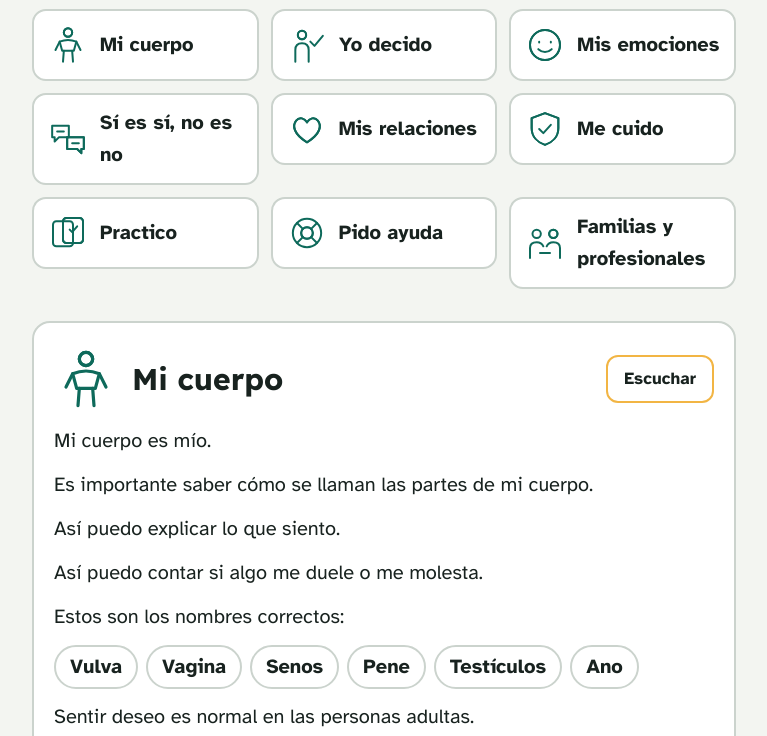
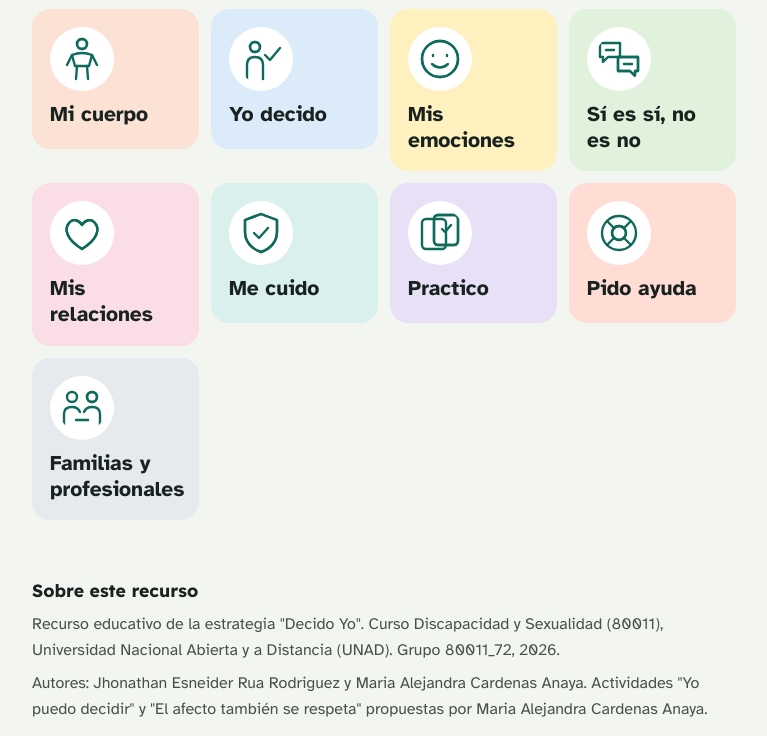
Before and after one commit to ruajhonathan16-wq/decido-yo, a plain HTML site: page index.html in a window 1280 px wide. Shown: the part 559-1295 px from the top of the page, without its empty margins (256-1023 px from the left). Drawn offline with Linux system fonts and the light colour scheme.

Commit message:
Un tema por pantalla, colores por tema e imágenes más grandes
Co-Authored-By: Claude Opus 5.5 <noreply@anthropic.com>
Claude-Session: https://claude.ai/code/session_011PkxUU2CchrCxy8tSTRR8Q

```diff
--- a/index.html
+++ b/index.html
@@ -26,6 +26,8 @@
   --bad-bg: #FBE6E4;
   --display: "Lexend", "Segoe UI", system-ui, sans-serif;
   --body: "Atkinson Hyperlegible", "Verdana", system-ui, sans-serif;
+  --c-cuerpo: #FCE2D4; --c-decido: #DCEBFA; --c-emociones: #FFF0BF; --c-consent: #E0F1DC; --c-relaciones: #FBDDE6;
+  --c-cuidado: #D9F0EC; --c-practico: #E7E0F7; --c-ayuda: #FFDDD5; --c-apoyos: #E6EAEE;
   --scale: 1;
 }
 @media (prefers-color-scheme: dark) {
@@ -33,6 +35,8 @@
     --bg: #111715; --surface: #1A2320; --ink: #EDF2EF; --muted: #AEBBB5; --line: #2F3B37;
     --accent: #5FCDB8; --accent-ink: #0B1513; --warm: #F4C163; --warm-ink: #2A1E05;
     --ok: #7BD496; --bad: #FF8A80; --ok-bg: #16301F; --bad-bg: #3A1A18;
+    --c-cuerpo: #4A2B20; --c-decido: #1F3449; --c-emociones: #453913; --c-consent: #213A23; --c-relaciones: #4A2331;
+    --c-cuidado: #173A36; --c-practico: #2F2749; --c-ayuda: #4B241D; --c-apoyos: #2A3138;
     color-scheme: dark;
   }
 }
@@ -40,17 +44,20 @@
   --bg: #111715; --surface: #1A2320; --ink: #EDF2EF; --muted: #AEBBB5; --line: #2F3B37;
   --accent: #5FCDB8; --accent-ink: #0B1513; --warm: #F4C163; --warm-ink: #2A1E05;
   --ok: #7BD496; --bad: #FF8A80; --ok-bg: #16301F; --bad-bg: #3A1A18;
+    --c-cuerpo: #4A2B20; --c-decido: #1F3449; --c-emociones: #453913; --c-consent: #213A23; --c-relaciones: #4A2331;
+    --c-cuidado: #173A36; --c-practico: #2F2749; --c-ayuda: #4B241D; --c-apoyos: #2A3138;
   color-scheme: dark;
 }
 :root[data-contrast="alto"] {
   --bg: #000000; --surface: #000000; --ink: #FFFFFF; --muted: #FFFFFF; --line: #FFFFFF;
   --accent: #FFE600; --accent-ink: #000000; --warm: #FFE600; --warm-ink: #000000;
   --ok: #7CFF8A; --bad: #FF9C94; --ok-bg: #000000; --bad-bg: #000000;
+  --c-cuerpo: #000; --c-decido: #000; --c-emociones: #000; --c-consent: #000; --c-relaciones: #000; --c-cuidado: #000; --c-practico: #000; --c-ayuda: #000; --c-apoyos: #000;
   color-scheme: dark;
 }
 
 * { box-sizing: border-box; }
-html { scroll-behavior: smooth; }
+html { scroll-behavior: auto; }
 @media (prefers-reduced-motion: reduce) { html { scroll-behavior: auto; } * { transition: none !important; } }
 body {
   background: var(--bg);
@@ -75,10 +82,11 @@ body::before { content: ""; position: fixed; inset: 0 0 auto; height: env(safe-a
   border-bottom: 2px solid var(--line);
 }
 .tools .wrap { display: flex; flex-wrap: wrap; gap: 8px; align-items: center; padding-block: 10px; }
-.voice-tools { display: flex; flex-wrap: wrap; gap: 6px 8px; align-items: center; font-size: 0.8em; font-weight: 700; flex-basis: 100%; }
+.voice-tools { display: flex; flex-wrap: wrap; gap: 6px 8px; align-items: center; font-size: 0.8em; font-weight: 700; }
 .voice-tools select { font: inherit; font-weight: 400; min-height: 44px; padding: 4px 8px; border-radius: 10px; border: 2px solid var(--accent); background: var(--surface); color: var(--ink); max-width: 100%; min-width: 0; }
 #voz { flex: 1 1 12em; }
 .tools .brand { font-family: var(--display); font-weight: 700; font-size: 1em; margin-right: auto; color: var(--accent); }
+@media (max-width: 520px) { .tools button, .voice-tools select { min-height: 44px; padding: 6px 12px; } .tools .wrap { gap: 6px; } }
 button, .btn {
   font: inherit; font-size: 0.85em; font-weight: 700;
   min-height: 48px; padding: 8px 16px;
@@ -102,15 +110,17 @@ h1 span { display: block; font-size: 0.5em; font-weight: 500; color: var(--muted
 /* Menú */
 nav.menu { padding-block: 8px 32px; }
 nav.menu h2 { font-family: var(--display); font-size: 1.1em; margin: 0 0 12px; }
-.tiles { display: grid; grid-template-columns: repeat(auto-fill, minmax(10.5em, 1fr)); gap: 12px; list-style: none; margin: 0; padding: 0; }
+.tiles { display: grid; grid-template-columns: repeat(auto-fill, minmax(7.6em, 1fr)); gap: 12px; list-style: none; margin: 0; padding: 0; }
 .tiles a {
-  display: flex; align-items: center; gap: 12px;
-  min-height: 72px; padding: 12px 14px;
-  background: var(--surface); color: var(--ink); text-decoration: none; font-weight: 700;
-  border: 2px solid var(--line); border-radius: 14px;
+  display: flex; flex-direction: column; align-items: flex-start; gap: 10px;
+  min-height: 140px; padding: 16px;
+  background: var(--tint, var(--surface)); color: var(--ink); text-decoration: none; font-weight: 700; font-size: 1.05em; line-height: 1.25;
+  border: 2px solid transparent; border-radius: 18px;
+  transition: transform .15s ease, border-color .15s ease;
 }
-.tiles a:hover { border-color: var(--accent); }
-.tiles svg { width: 40px; height: 40px; flex: none; }
+.tiles a:hover { border-color: var(--accent); transform: translateY(-2px); }
+:root[data-contrast="alto"] .tiles a { border-color: var(--line); }
+.tiles svg { width: 64px; height: 64px; flex: none; background: var(--surface); border-radius: 50%; padding: 8px; }
 
 /* Pictogramas */
 .pict { stroke: var(--accent); fill: none; stroke-width: 2.4; stroke-linecap: round; stroke-linejoin: round; }
@@ -120,13 +130,21 @@ nav.menu h2 { font-family: var(--display); font-size: 1.1em; margin: 0 0 12px; }
 section.topic {
   background: var(--surface);
   border: 2px solid var(--line);
-  border-radius: 18px;
-  padding: 24px 20px;
-  margin-bottom: 20px;
+  border-radius: 20px;
+  padding: 0 0 24px;
+  margin-block: 20px;
+  overflow: hidden;
   scroll-margin-top: 90px;
 }
-.topic-head { display: flex; align-items: center; gap: 14px; margin-bottom: 14px; flex-wrap: wrap; }
-.topic-head svg { width: 64px; height: 64px; flex: none; }
+section.topic > :not(.topic-head) { margin-left: 20px; margin-right: 20px; }
+.topic-head { display: flex; align-items: center; gap: 16px; margin-bottom: 20px; flex-wrap: wrap; background: var(--tint, var(--bg)); padding: 22px 20px; border-bottom: 2px solid var(--line); }
+.topic-head svg { width: 104px; height: 104px; flex: none; background: var(--surface); border-radius: 50%; padding: 14px; }
+.topic-nav { display: flex; flex-wrap: wrap; gap: 10px; justify-content: space-between; margin-top: 22px; }
+.topic-nav a { display: inline-flex; align-items: center; min-height: 48px; padding: 8px 16px; border-radius: 12px; border: 2px solid var(--accent); color: var(--ink); text-decoration: none; font-weight: 700; font-size: 0.9em; }
+.topic-nav a.go { background: var(--accent); color: var(--accent-ink); }
+.back-top { margin-block: 16px 0; }
+.back-top a { color: var(--accent); font-weight: 700; text-decoration: none; font-size: 0.9em; }
+.topic-head h2:focus { outline: none; }
 .topic-head h2 { font-family: var(--display); font-size: 1.5em; line-height: 1.2; margin: 0; flex: 1 1 10em; min-width: 0; }
 .listen { border-color: var(--warm); }
 .listen[aria-pressed="true"] { background: var(--warm); color: var(--warm-ink); border-color: var(--warm); }
@@ -211,23 +229,23 @@ footer ul { margin: 0; padding-left: 1.2em; }
     </ul>
   </header>
 
-  <nav class="menu wrap" aria-label="Temas">
+  <nav class="menu wrap" id="menu" aria-label="Temas">
     <h2>Elige un tema</h2>
     <ul class="tiles">
-      <li><a href="#cuerpo"><svg class="pict" aria-hidden="true"><use href="#i-cuerpo"/></svg>Mi cuerpo</a></li>
-      <li><a href="#decido"><svg class="pict" aria-hidden="true"><use href="#i-decido"/></svg>Yo decido</a></li>
-      <li><a href="#emociones"><svg class="pict" aria-hidden="true"><use href="#i-emocion"/></svg>Mis emociones</a></li>
-      <li><a href="#consentimiento"><svg class="pict" aria-hidden="true"><use href="#i-si"/></svg>Sí es sí, no es no</a></li>
-      <li><a href="#relaciones"><svg class="pict" aria-hidden="true"><use href="#i-relacion"/></svg>Mis relaciones</a></li>
-      <li><a href="#cuidado"><svg class="pict" aria-hidden="true"><use href="#i-cuido"/></svg>Me cuido</a></li>
-      <li><a href="#practico"><svg class="pict" aria-hidden="true"><use href="#i-practico"/></svg>Practico</a></li>
-      <li><a href="#ayuda"><svg class="pict" aria-hidden="true"><use href="#i-ayuda"/></svg>Pido ayuda</a></li>
-      <li><a href="#apoyos"><svg class="pict" aria-hidden="true"><use href="#i-familia"/></svg>Familias y profesionales</a></li>
+      <li><a href="#cuerpo" style="--tint: var(--c-cuerpo)"><svg class="pict" aria-hidden="true"><use href="#i-cuerpo"/></svg>Mi cuerpo</a></li>
+      <li><a href="#decido" style="--tint: var(--c-decido)"><svg class="pict" aria-hidden="true"><use href="#i-decido"/></svg>Yo decido</a></li>
+      <li><a href="#emociones" style="--tint: var(--c-emociones)"><svg class="pict" aria-hidden="true"><use href="#i-emocion"/></svg>Mis emociones</a></li>
+      <li><a href="#consentimiento" style="--tint: var(--c-consent)"><svg class="pict" aria-hidden="true"><use href="#i-si"/></svg>Sí es sí, no es no</a></li>
+      <li><a href="#relaciones" style="--tint: var(--c-relaciones)"><svg class="pict" aria-hidden="true"><use href="#i-relacion"/></svg>Mis relaciones</a></li>
+      <li><a href="#cuidado" style="--tint: var(--c-cuidado)"><svg class="pict" aria-hidden="true"><use href="#i-cuido"/></svg>Me cuido</a></li>
+      <li><a href="#practico" style="--tint: var(--c-practico)"><svg class="pict" aria-hidden="true"><use href="#i-practico"/></svg>Practico</a></li>
+      <li><a href="#ayuda" style="--tint: var(--c-ayuda)"><svg class="pict" aria-hidden="true"><use href="#i-ayuda"/></svg>Pido ayuda</a></li>
+      <li><a href="#apoyos" style="--tint: var(--c-apoyos)"><svg class="pict" aria-hidden="true"><use href="#i-familia"/></svg>Familias y profesionales</a></li>
     </ul>
   </nav>
 
   <div class="wrap">
-    <section class="topic" id="cuerpo" aria-labelledby="t-cuerpo">
+    <section class="topic" style="--tint: var(--c-cuerpo)" id="cuerpo" aria-labelledby="t-cuerpo">
       <div class="topic-head">
         <svg class="pict" aria-hidden="true"><use href="#i-cuerpo"/></svg>
         <h2 id="t-cuerpo">Mi cuerpo</h2>
@@ -249,7 +267,7 @@ footer ul { margin: 0; padding-left: 1.2em; }
       </div>
     </section>
 
-    <section class="topic" id="decido" aria-labelledby="t-decido">
+    <section class="topic" style="--tint: var(--c-decido)" id="decido" aria-labelledby="t-decido">
       <div class="topic-head">
         <svg class="pict" aria-hidden="true"><use href="#i-decido"/></svg>
         <h2 id="t-decido">Yo decido</h2>
@@ -269,7 +287,7 @@ footer ul { margin: 0; padding-left: 1.2em; }
       </div>
     </section>
 
-    <section class="topic" id="emociones" aria-labelledby="t-emociones">
+    <section class="topic" style="--tint: var(--c-emociones)" id="emociones" aria-labelledby="t-emociones">
       <div class="topic-head">
         <svg class="pict" aria-hidden="true"><use href="#i-emocion"/></svg>
         <h2 id="t-emociones">Mis emociones</h2>
@@ -303,7 +321,7 @@ footer ul { margin: 0; padding-left: 1.2em; }
       <p class="key">Yo conozco mis emociones. Yo decido qué hacer con ellas.</p>
     </section>
 
-    <section class="topic" id="consentimiento" aria-labelledby="t-consentimiento">
+    <section class="topic" style="--tint: var(--c-consent)" id="consentimiento" aria-labelledby="t-consentimiento">
       <div class="topic-head">
         <svg class="pict" aria-hidden="true"><use href="#i-si"/></svg>
         <h2 id="t-consentimiento">Sí es sí, no es no</h2>
@@ -321,7 +339,7 @@ footer ul { margin: 0; padding-left: 1.2em; }
       </div>
     </section>
 
-    <section class="topic" id="relaciones" aria-labelledby="t-relaciones">
+    <section class="topic" style="--tint: var(--c-relaciones)" id="relaciones" aria-labelledby="t-relaciones">
       <div class="topic-head">
         <svg class="pict" aria-hidden="true"><use href="#i-relacion"/></svg>
         <h2 id="t-relaciones">Mis relaciones</h2>
@@ -349,7 +367,7 @@ footer ul { margin: 0; padding-left: 1.2em; }
       </div>
     </section>
 
-    <section class="topic" id="cuidado" aria-labelledby="t-cuidado">
+    <section class="topic" style="--tint: var(--c-cuidado)" id="cuidado" aria-labelledby="t-cuidado">
       <div class="topic-head">
         <svg class="pict" aria-hidden="true"><use href="#i-cuido"/></svg>
         <h2 id="t-cuidado">Me cuido</h2>
@@ -367,7 +385,7 @@ footer ul { margin: 0; padding-left: 1.2em; }
       </div>
     </section>
 
-    <section class="topic" id="practico" aria-labelledby="t-practico">
+    <section class="topic" style="--tint: var(--c-practico)" id="practico" aria-labelledby="t-practico">
       <div class="topic-head">
         <svg class="pict" aria-hidden="true"><use href="#i-practico"/></svg>
         <h2 id="t-practico">Practico</h2>
@@ -385,7 +403,7 @@ footer ul { margin: 0; padding-left: 1.2em; }
       </div>
     </section>
 
-    <section class="topic" id="ayuda" aria-labelledby="t-ayuda">
+    <section class="topic" style="--tint: var(--c-ayuda)" id="ayuda" aria-labelledby="t-ayuda">
       <div class="topic-head">
         <svg class="pict" aria-hidden="true"><use href="#i-ayuda"/></svg>
         <h2 id="t-ayuda">Pido ayuda</h2>
@@ -407,7 +425,7 @@ footer ul { margin: 0; padding-left: 1.2em; }
       </div>
     </section>
 
-    <section class="topic" id="apoyos" aria-labelledby="t-apoyos">
+    <section class="topic" style="--tint: var(--c-apoyos)" id="apoyos" aria-labelledby="t-apoyos">
       <div class="topic-head">
         <svg class="pict" aria-hidden="true"><use href="#i-familia"/></svg>
         <h2 id="t-apoyos">Para familias y profesionales</h2>
@@ -540,6 +558,37 @@ footer ul { margin: 0; padding-left: 1.2em; }
     });
   }
 
+  // Navegación: un tema a la vez
+  var topics = Array.prototype.slice.call(document.querySelectorAll("section.topic"));
+  var homeEls = [document.getElementById("inicio"), document.querySelector("nav.menu"), document.querySelector("footer")];
+  topics.forEach(function (sec, k) {
+    var back = document.createElement("p");
+    back.className = "back-top";
+    back.innerHTML = '<a href="#menu">← Volver a los temas</a>';
+    sec.parentNode.insertBefore(back, sec);
+    var nav = document.createElement("div");
+    nav.className = "topic-nav";
+    var nx = topics[k + 1];
+    nav.innerHTML = '<a href="#menu">← Todos los temas</a>' +
+      (nx ? '<a class="go" href="#' + nx.id + '">Siguiente: ' + nx.querySelector("h2").textContent + ' →</a>' : '');
+    sec.appendChild(nav);
+  });
+  function route() {
+    var h = (location.hash || "").slice(1);
+    var active = topics.find(function (t) { return t.id === h; }) || null;
+    if (typeof runId === "number") runId++;
+    if (synth) { try { synth.cancel(); } catch (e) {} }
+    document.querySelectorAll(".listen").forEach(function (x) { x.setAttribute("aria-pressed", "false"); x.textContent = "Escuchar"; });
+    topics.forEach(function (t) { t.hidden = t !== active; t.previousElementSibling.hidden = t !== active; });
+    homeEls.forEach(function (el) { if (el) el.hidden = !!active; });
+    if (active) { var h2 = active.querySelector("h2"); h2.setAttribute("tabindex", "-1"); h2.focus({ preventScroll: true }); }
+    window.scrollTo(0, 0);
+    requestAnimationFrame(function () { window.scrollTo(0, 0); });
+    setTimeout(function () { window.scrollTo(0, 0); }, 60);
+  }
+  window.addEventListener("hashchange", route);
+  route();
+
   // Mis emociones
   var emo = {
     alegria: "Está bien sentir alegría. Puedo compartirla con las personas que quiero.",
```
